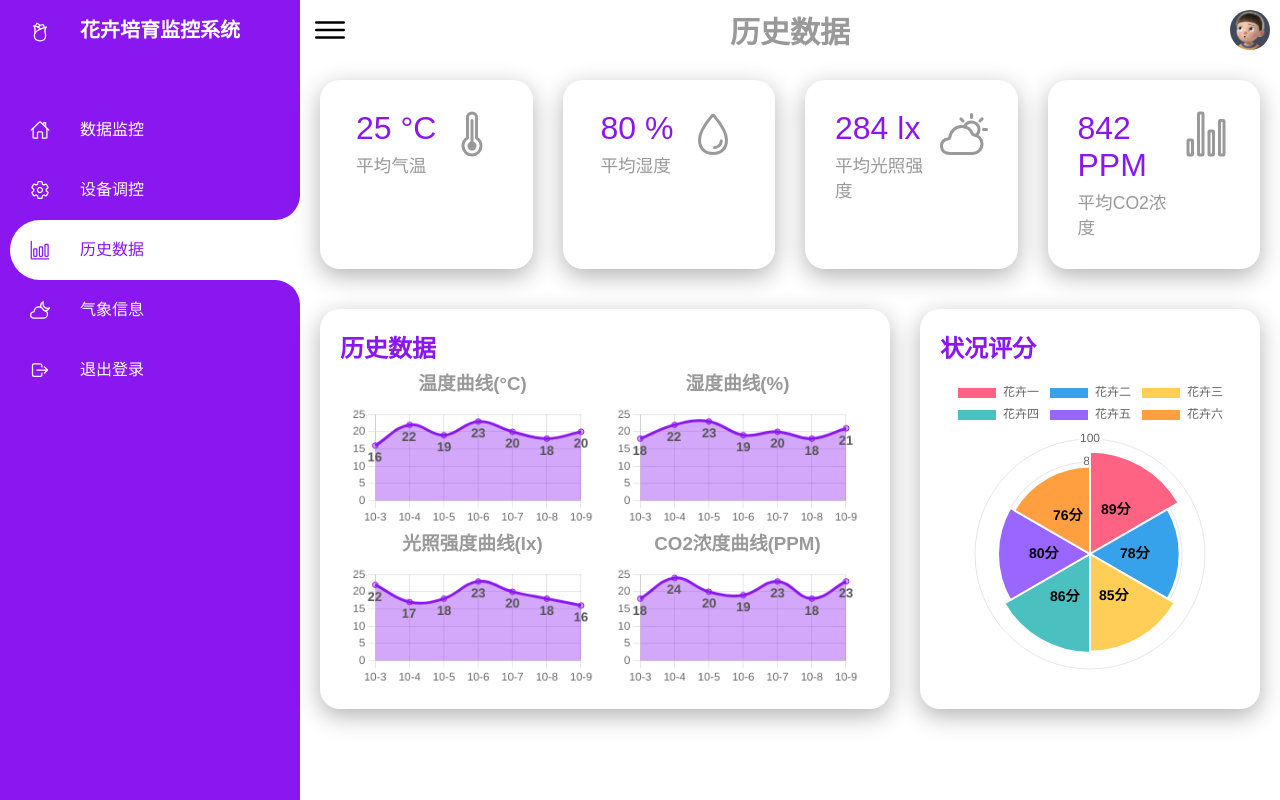
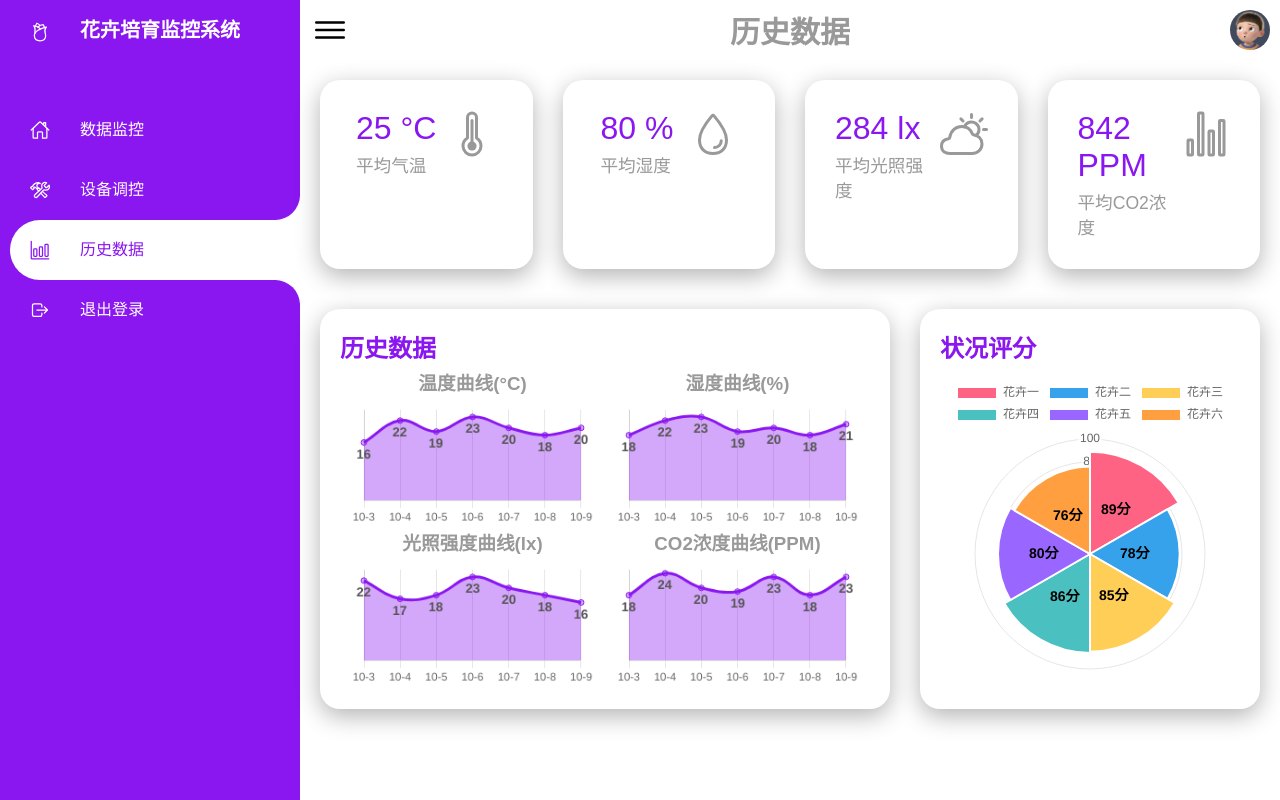
Before and after one commit to MR-Addict/dashboard, a plain HTML site: page public/history/index.html in a window 1280 px wide. Drawn offline with nearby package versions, Linux system fonts and the light colour scheme.

Commit message:
remove weather

```diff
--- a/public/history/index.html
+++ b/public/history/index.html
@@ -29,7 +29,7 @@
           </li>
           <li>
             <a href="/control">
-              <span class="icon"><ion-icon name="settings-outline"></ion-icon></span>
+              <span class="icon"><ion-icon name="construct-outline"></ion-icon></span>
               <span class="title">设备调控</span>
             </a>
           </li>
@@ -37,12 +37,6 @@
             <a href="/history">
               <span class="icon"><ion-icon name="bar-chart-outline"></ion-icon></span>
               <span class="title">历史数据</span>
-            </a>
-          </li>
-          <li>
-            <a href="/">
-              <span class="icon"><ion-icon name="cloudy-night-outline"></ion-icon></span>
-              <span class="title">气象信息</span>
             </a>
           </li>
           <li>
--- a/public/history/style.css
+++ b/public/history/style.css
@@ -283,7 +283,6 @@ body {
 }
 
 .history .charts .chart-element {
-  border-radius: 10px;
   text-align: center;
   position: relative;
 }
--- a/public/lib/chartOptions.js
+++ b/public/lib/chartOptions.js
@@ -45,6 +45,12 @@ const line_options = {
   scales: {
     y: {
       beginAtZero: true,
+      grid: {
+        display: false,
+      },
+      ticks: {
+        display: false,
+      },
     },
   },
   plugins: {
```
Also changed, not shown: public/control/index.html (+1 -7 lines), public/index.html (+1 -7 lines).
